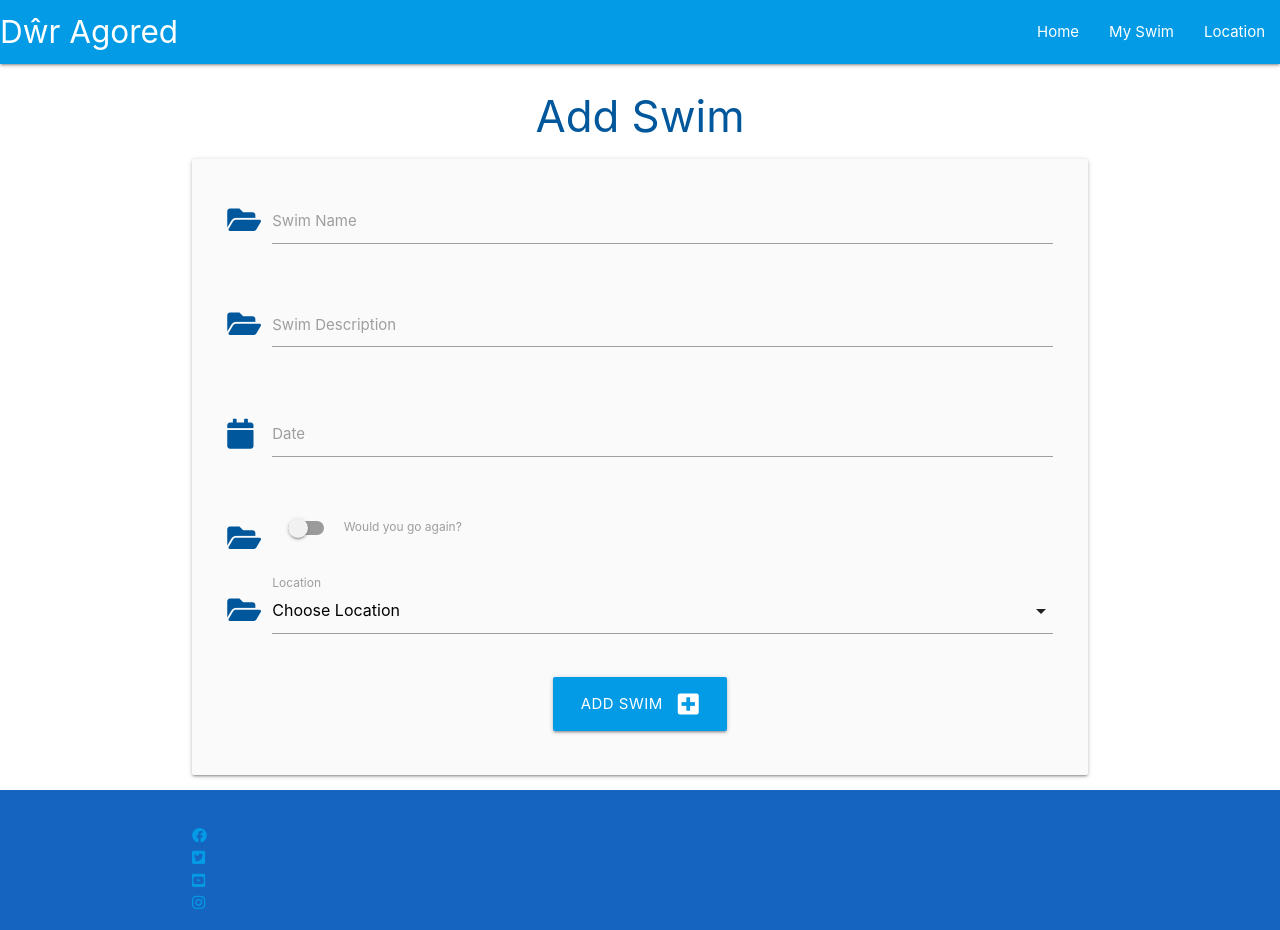
After one commit to mipear/dwr-agored, a Flask app: page /add_swim in a window 1280 px wide. The commit adds this page. Run offline with Flask 2, Linux system fonts and the light colour scheme; data that the repository does not hold is empty.

Commit message:
Added basic My Swim form for users to log their experience

```diff
--- a/dwragored/routes.py
+++ b/dwragored/routes.py
@@ -38,3 +38,20 @@ def delete_location(location_id):
     db.session.delete(location)
     db.session.commit()
     return redirect(url_for("location"))
+
+@app.route("/add_swim", methods=["GET", "POST"])
+def add_swim():
+    location = list(Location.query.order_by(Location.location_name).all())
+    if request.method == "POST":
+        myswim = MySwim(
+            myswim_title=request.form.get("myswim_title"),
+            myswim_description=request.form.get("myswim_description"),
+            go_again=bool(True if request.form.get("go_again") else False),
+            cleanliness_rating=request.form.get("cleanliness_rating"),
+            date=request.form.get("date"),
+            location_id=request.form.get("location_id")
+        )
+        db.session.add(myswim)
+        db.session.commit()
+        return redirect(url_for("home"))
+    return render_template("add_swim.html", location=location)
--- a/dwragored/static/js/script.js
+++ b/dwragored/static/js/script.js
@@ -2,4 +2,15 @@ document.addEventListener("DOMContentLoaded", function () {
     // sidenav initialization
     let sidenav = document.querySelectorAll(".sidenav");
     M.Sidenav.init(sidenav);
+
+    // datepicker initialization
+    let datepicker = document.querySelectorAll('.datepicker');
+    M.Datepicker.init(datepicker, {
+        format: "dd mmmm, yyyy",
+        i18n: { done: "Select" }
+    });
+
+    // select initialization
+    let selects = document.querySelectorAll("select");
+    M.FormSelect.init(selects);
 });
--- /dev/null
+++ b/dwragored/templates/add_swim.html
@@ -0,0 +1,94 @@
+{% extends "base.html" %} {% block content %}
+
+<h3 class="light-blue-text text-darken-4 center-align">Add Swim</h3>
+
+<div class="row card-panel grey lighten-5">
+  <form class="col s12" method="POST" action="{{ url_for('add_swim') }}">
+    <!-- swim name -->
+    <div class="row">
+      <div class="input-field col s12">
+        <i class="fas fa-folder-open prefix light-blue-text text-darken-4"></i>
+        <input
+          id="swim_name"
+          name="swim_name"
+          minlength="3"
+          maxlength="25"
+          type="text"
+          class="validate"
+          required
+        />
+        <label for="swim_name">Swim Name</label>
+      </div>
+    </div>
+    <!-- swim description -->
+    <div class="row">
+      <div class="input-field col s12">
+        <i class="fas fa-folder-open prefix light-blue-text text-darken-4"></i>
+        <textarea
+          id="swim_description"
+          name="swim_description"
+          minlength="5"
+          maxlength="200"
+          type="text"
+          class="materialize-textarea validate"
+          required
+        ></textarea>
+        <label for="swim_description">Swim Description</label>
+      </div>
+    </div>
+    <!-- swim date -->
+    <div class="row">
+      <div class="input-field col s12">
+        <i class="fas fa-calendar prefix light-blue-text text-darken-4"></i>
+        <input
+          id="swim_date"
+          name="swim_date"
+          type="text"
+          class="datepicker validate"
+          required
+        />
+        <label for="swim_date">Date</label>
+      </div>
+    </div>
+    <!-- go_again -->
+    <div class="row">
+      <div class="input-field col s12">
+        <div class="switch">
+          <i
+            class="fas fa-folder-open prefix light-blue-text text-darken-4"
+          ></i>
+          <label for="go_again">
+            <input id="go_again" name="go_again" type="checkbox" required />
+            <span class="lever"></span>
+            Would you go again?
+          </label>
+        </div>
+      </div>
+    </div>
+    <!-- location_id -->
+    <div class="row">
+      <div class="input-field col s12">
+        <i class="fas fa-folder-open prefix light-blue-text text-darken-4"></i>
+        <select id="location_id" name="location_id" class="validate" required>
+          <option value="" disabled selected>Choose Location</option>
+          {% for location in location %}
+          <option value="{{ location.id }}">
+            {{ location.location_name }}
+          </option>
+          {% endfor %}
+        </select>
+        <label for="location_id">Location</label>
+      </div>
+    </div>
+    <!-- submit button -->
+    <div class="row">
+      <div class="col s12 center-align">
+        <button type="submit" class="btn-large light-blue darken-1">
+          Add Swim <i class="fas fa-plus-square right"></i>
+        </button>
+      </div>
+    </div>
+  </form>
+</div>
+
+{% endblock %}
--- a/dwragored/templates/base.html
+++ b/dwragored/templates/base.html
@@ -23,7 +23,7 @@
                 <a href="#" data-target="mobile-demo" class="sidenav-trigger"><i class="fas fa-bars"></i></a>
                 <ul class="right hide-on-med-and-down">
                     <li><a href="{{ url_for('home') }}">Home</a></li>
-                    <li><a href="">My Swim</a></li>
+                    <li><a href="{{ url_for('add_swim') }}" >My Swim</a></li>
                     <li><a href="{{ url_for('location') }}">Location</a></li>
                 </ul>
             </div>
@@ -32,7 +32,7 @@
         <!-- mobile sidenav -->
         <ul class="sidenav" id="mobile-demo">
             <li><a href="{{ url_for('home') }}">Home</a></li>
-            <li><a href="">My Swim</a></li>
+            <li><a href="{{ url_for('add_swim') }}" >My Swim</a></li>
             <li><a href="{{ url_for('location') }}">Location</a></li>
         </ul>
     </header>
```
Also changed, not shown: dwragored/templates/myswim.html (+8 -0 lines).
